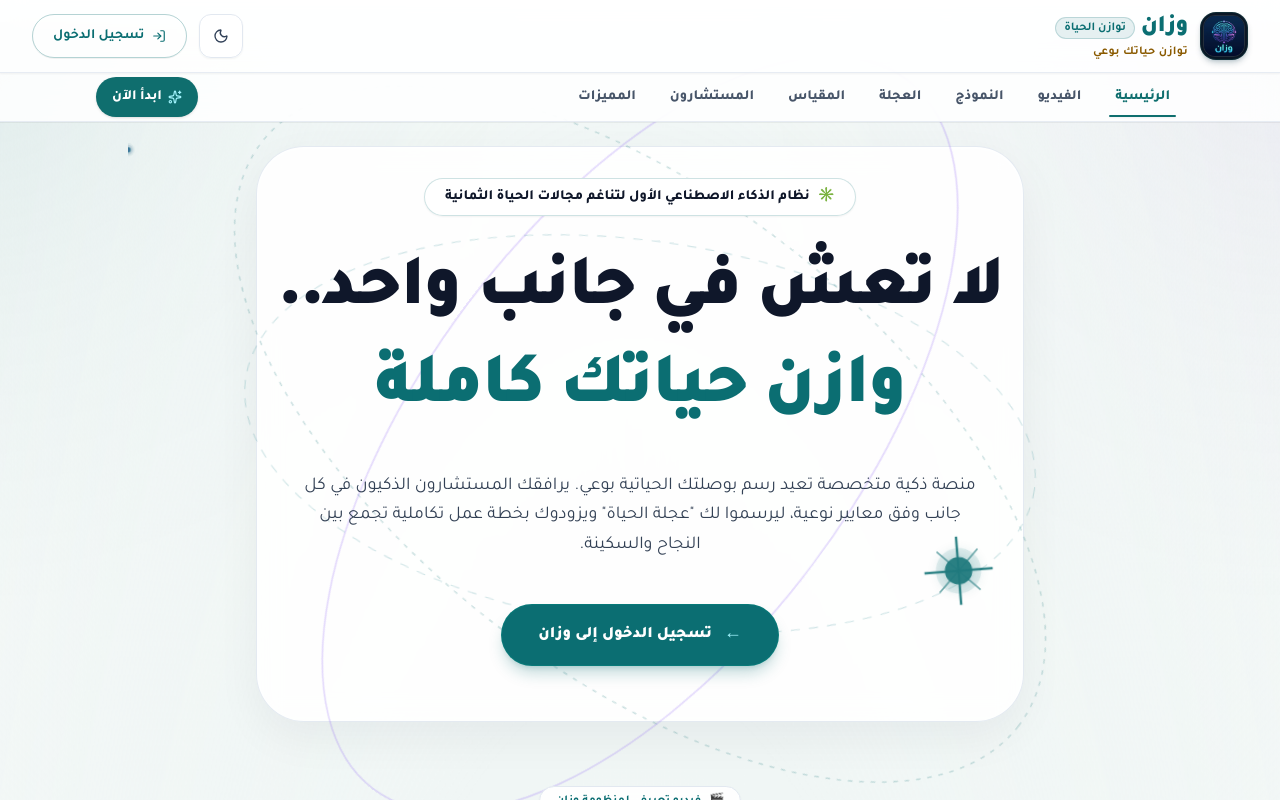
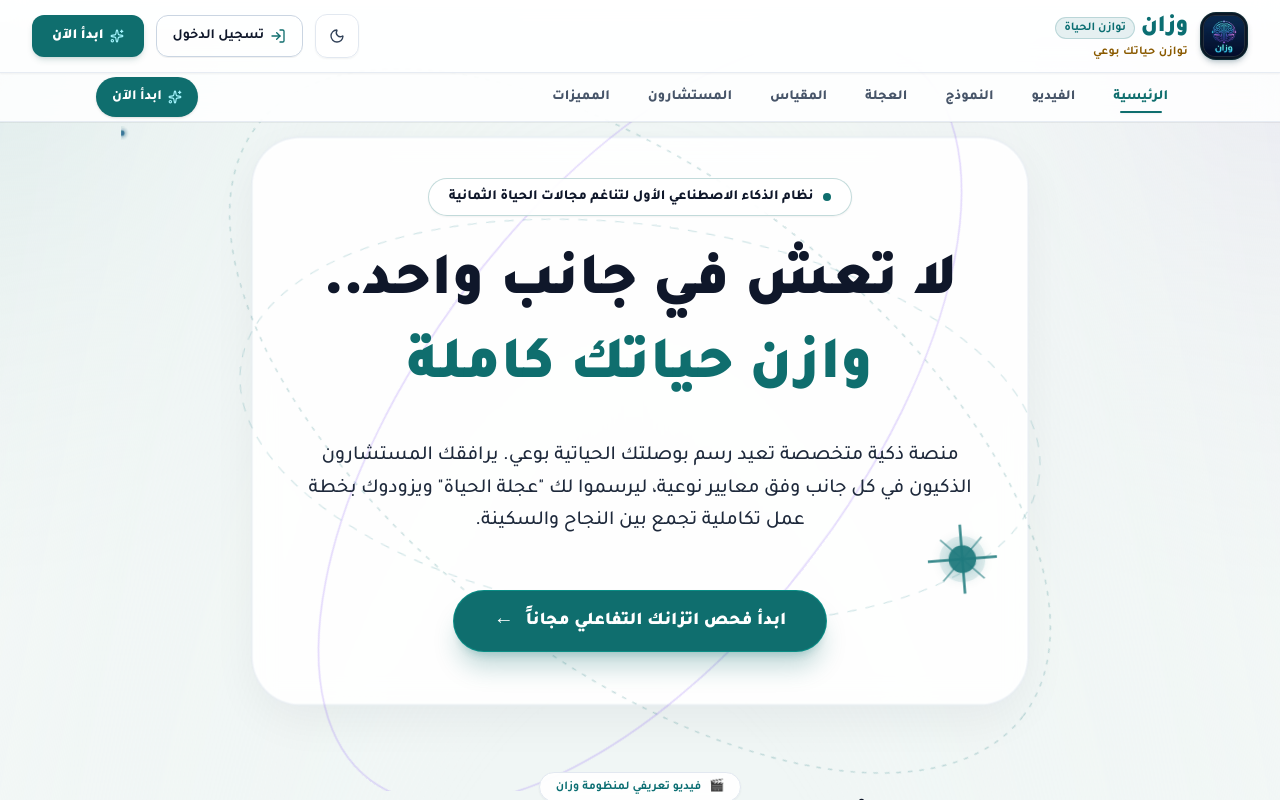
Before and after one commit to madyanlernen-oss/Wazin, a React (Vite) app: page / in a window 1280 px wide. Shown: the top 800 px of the page. Built offline with nearby package versions, Linux system fonts and the light colour scheme.

Commit message:
feat: modernize hero section and navbar typography, CTA, badges, and animations

```diff
--- a/src/components/Navbar.tsx
+++ b/src/components/Navbar.tsx
@@ -10,6 +10,7 @@ import {
   LogIn,
   Sun,
   Moon,
+  Sparkles,
 } from 'lucide-react';
 import { Screen, UserProfile } from '../types/lifeBalance';
 import { WazanLogo } from './WazanLogo';
@@ -88,19 +89,33 @@ export const Navbar: React.FC<NavbarProps> = ({
         </button>
 
         <div className="flex items-center gap-2 sm:gap-3">
+          {/* Theme toggle with clean icon */}
           <ThemeToggle theme={theme} onToggleTheme={onToggleTheme} />
 
-          {/* Secondary CTA: Login Pill */}
+          {/* Secondary Outline CTA: تسجيل الدخول */}
           <button
             type="button"
             onClick={() => {
               if (onNavigateToAuth) onNavigateToAuth('login');
               else onNavigate('login');
             }}
-            className="flex items-center gap-2 px-4 sm:px-5 py-2 min-h-[44px] rounded-full bg-transparent hover:bg-[#0B6E72]/10 dark:hover:bg-cyan-950/40 text-[#0B6E72] dark:text-cyan-300 border border-[#0B6E72]/30 dark:border-cyan-500/35 hover:border-[#0B6E72]/60 dark:hover:border-cyan-400/60 text-xs sm:text-sm font-bold transition-all motion-safe:hover:scale-105 active:scale-95 cursor-pointer shadow-2xs focus-visible:outline-none focus-visible:ring-2 focus-visible:ring-[#0B6E72] dark:focus-visible:ring-cyan-400"
+            className="flex items-center gap-1.5 px-3.5 sm:px-4 py-2 min-h-[42px] rounded-xl bg-transparent hover:bg-slate-100 dark:hover:bg-slate-800/60 text-[#0F172A] dark:text-slate-200 border border-slate-300 dark:border-slate-700 hover:border-[#0F6E6E] dark:hover:border-cyan-400 text-xs sm:text-sm font-bold transition-all motion-safe:hover:scale-[1.02] active:scale-95 cursor-pointer shadow-2xs focus-visible:outline-none focus-visible:ring-2 focus-visible:ring-[#0B6E72] dark:focus-visible:ring-cyan-400"
           >
-            <LogIn className="w-3.5 h-3.5 text-[#0B6E72] dark:text-cyan-400" aria-hidden="true" />
+            <LogIn className="w-4 h-4 text-[#0F6E6E] dark:text-cyan-400" aria-hidden="true" />
             <span>تسجيل الدخول</span>
+          </button>
+
+          {/* Primary Filled CTA: ابدأ الآن */}
+          <button
+            type="button"
+            onClick={() => {
+              if (onNavigateToAuth) onNavigateToAuth('signup');
+              else onNavigate('login');
+            }}
+            className="flex items-center gap-1.5 px-4 sm:px-5 py-2 min-h-[42px] rounded-xl bg-[#0F6E6E] hover:bg-[#0B5454] dark:bg-cyan-600 dark:hover:bg-cyan-500 text-white text-xs sm:text-sm font-black transition-all motion-safe:hover:scale-105 active:scale-95 cursor-pointer shadow-md shadow-teal-900/15 hover:shadow-lg hover:shadow-teal-900/25 focus-visible:outline-none focus-visible:ring-2 focus-visible:ring-[#0F6E6E] dark:focus-visible:ring-cyan-400"
+          >
+            <Sparkles className="w-3.5 h-3.5 text-cyan-200" aria-hidden="true" />
+            <span>ابدأ الآن</span>
           </button>
         </div>
       </HeaderShell>
--- a/src/index.css
+++ b/src/index.css
@@ -217,6 +217,21 @@ html.dark ::-webkit-scrollbar-thumb:hover {
     animation: ambientMeshDrift 20s ease-in-out infinite alternate;
     will-change: transform;
   }
+
+  /* Gentle Floating & Subtle Pulse for Hero Background Elements */
+  @keyframes heroFloating {
+    0%, 100% {
+      transform: translateY(0px) scale(1);
+    }
+    50% {
+      transform: translateY(-6px) scale(1.012);
+    }
+  }
+
+  .animate-hero-float {
+    animation: heroFloating 14s ease-in-out infinite;
+    will-change: transform;
+  }
 }
 
 @media print {
--- a/src/screens/LandingScreen.tsx
+++ b/src/screens/LandingScreen.tsx
@@ -254,7 +254,7 @@ export const LandingScreen: React.FC<LandingScreenProps> = ({
                   type="button"
                   onClick={() => handleScrollToSection(section.id)}
                   aria-current={isActive ? 'true' : undefined}
-                  className={`relative flex items-center justify-center px-3 sm:px-3.5 py-1.5 min-h-[40px] text-xs sm:text-sm font-extrabold transition-all duration-200 rounded-xl cursor-pointer select-none whitespace-nowrap focus-visible:outline-none focus-visible:ring-2 focus-visible:ring-[#0F6E6E] dark:focus-visible:ring-cyan-400 ${
+                  className={`relative flex items-center justify-center px-3.5 sm:px-4 py-2 min-h-[40px] text-xs sm:text-sm font-extrabold transition-all duration-200 rounded-xl cursor-pointer select-none whitespace-nowrap focus-visible:outline-none focus-visible:ring-2 focus-visible:ring-[#0F6E6E] dark:focus-visible:ring-cyan-400 ${
                     isActive
                       ? 'text-[#0F6E6E] dark:text-[#22D3EE] font-black'
                       : 'text-[#475569] dark:text-slate-400 hover:text-[#0F172A] dark:hover:text-white hover:bg-slate-100/60 dark:hover:bg-slate-800/50'
@@ -263,7 +263,7 @@ export const LandingScreen: React.FC<LandingScreenProps> = ({
                   <span>{section.label}</span>
                   {isActive && (
                     <span
-                      className="absolute bottom-0 inset-x-2 h-[2.5px] rounded-full bg-[#0F6E6E] dark:bg-[#22D3EE] shadow-xs"
+                      className="absolute bottom-1 left-1/2 -translate-x-1/2 w-3/5 min-w-[20px] max-w-[42px] h-[2.5px] rounded-full bg-[#0F6E6E] dark:bg-[#22D3EE] transition-all shadow-xs"
                       aria-hidden="true"
                     />
                   )}
@@ -313,7 +313,7 @@ export const LandingScreen: React.FC<LandingScreenProps> = ({
         {/* Main Centerpiece Frame with Generous Breathing Room */}
         <div id="hero" className="scroll-mt-36 relative max-w-4xl mx-auto pt-8 pb-14 px-6 sm:px-14 lg:px-16 text-center">
           {/* Luminous Oval Halo & Delicate Concentric Orbital Wireframes (SVG) */}
-          <div className="absolute inset-0 pointer-events-none flex items-center justify-center">
+          <div className="absolute inset-0 pointer-events-none flex items-center justify-center animate-hero-float">
             {/* Central Glassmorphic Frame (88%-92% Soft Ivory/White in Light Mode for WCAG AA Clarity) */}
             <div
               className={`w-full h-full max-w-3xl rounded-[3rem] border transition-all duration-500 ${
@@ -469,34 +469,40 @@ export const LandingScreen: React.FC<LandingScreenProps> = ({
           {/* Foreground Hero Content (Completely static, crisp, and high-contrast) */}
           <div className="relative z-10 space-y-7">
             {/* Top Pill Badge */}
-            <div className="inline-flex items-center gap-2 px-5 py-2 rounded-full bg-white/95 dark:bg-slate-900/85 border border-[#0B6E72]/20 dark:border-cyan-500/25 shadow-xs text-xs sm:text-sm font-extrabold text-[#0F172A] dark:text-cyan-300 transition-colors backdrop-blur-md">
-              <span className="text-[#0B6E72] dark:text-cyan-400">✳️</span>
+            <div className="inline-flex items-center gap-2.5 px-5 py-2 rounded-full bg-white/80 dark:bg-slate-900/75 border border-[#0F6E6E]/25 dark:border-cyan-500/30 shadow-xs text-xs sm:text-sm font-extrabold text-[#0F172A] dark:text-cyan-100 transition-colors backdrop-blur-md">
+              <span className="flex h-2 w-2 relative" aria-hidden="true">
+                <span className="animate-ping absolute inline-flex h-full w-full rounded-full bg-emerald-400 opacity-75"></span>
+                <span className="relative inline-flex rounded-full h-2 w-2 bg-[#0F6E6E] dark:bg-cyan-400"></span>
+              </span>
               <span>نظام الذكاء الاصطناعي الأول لتناغم مجالات الحياة الثمانية</span>
             </div>
 
-            {/* Centerpiece Bold Headlines (Deep Slate #0F172A & Deep Teal #0B6E72) */}
-            <div className="space-y-2 pt-1">
-              <h1 className="text-4xl sm:text-6xl lg:text-7xl font-black tracking-tight text-[#0F172A] dark:text-white leading-tight transition-colors">
+            {/* Centerpiece Bold Headlines (Deep Slate #0F172A & Rich Petrol Emerald #0F6E6E) */}
+            <div className="space-y-3 pt-1">
+              <h1 className="text-3xl sm:text-5xl lg:text-6xl font-black text-[#0F172A] dark:text-white leading-[1.25] sm:leading-[1.2] transition-colors">
                 لا تعش في جانب واحد..
               </h1>
-              <h2 className="text-4xl sm:text-6xl lg:text-7xl font-black tracking-tight text-[#0B6E72] dark:text-cyan-400 dark:drop-shadow-[0_0_24px_rgba(34,211,238,0.35)] leading-tight transition-colors">
+              <h2 className="text-3xl sm:text-5xl lg:text-6xl font-black text-[#0F6E6E] dark:text-[#22D3EE] leading-[1.25] sm:leading-[1.2] transition-colors">
                 وازن حياتك كاملة
               </h2>
             </div>
 
-            {/* Legible Body Paragraph (Dark Slate #334155 for >= 4.5:1 AA Contrast) */}
-            <p className="text-base sm:text-lg text-[#334155] dark:text-slate-300 leading-relaxed max-w-2xl mx-auto font-normal pt-2 transition-colors">
+            {/* Legible Body Paragraph with High Contrast */}
+            <p className="text-base sm:text-lg lg:text-xl text-[#1E293B] dark:text-slate-100 leading-relaxed max-w-2xl mx-auto font-medium pt-2 transition-colors">
               منصة ذكية متخصصة تعيد رسم بوصلتك الحياتية بوعي. يرافقك المستشارون الذكيون في كل جانب وفق معايير نوعية، ليرسموا لك "عجلة الحياة" ويزودوك بخطة عمل تكاملية تجمع بين النجاح والسكينة.
             </p>
 
             {/* Primary Hero Conversion CTA Button */}
-            <div className="pt-4">
+            <div className="pt-4 sm:pt-6 flex flex-col sm:flex-row items-center justify-center gap-3">
               <button
-                onClick={() => onNavigateToAuth('login')}
-                className="inline-flex items-center gap-3 px-9 py-4 rounded-full bg-[#0B6E72] hover:bg-[#09575A] dark:bg-[#0E7490] dark:hover:bg-[#0891B2] text-white text-base font-black shadow-lg shadow-[#0B6E72]/25 dark:shadow-cyan-950/50 border border-teal-600/30 dark:border-cyan-400/30 transition-all hover:scale-105 active:scale-95 cursor-pointer"
+                type="button"
+                onClick={() => onNavigateToAuth('signup')}
+                className="group relative inline-flex items-center justify-center gap-3 px-8 sm:px-10 py-4 rounded-full bg-[#0F6E6E] hover:bg-[#0B5454] dark:bg-cyan-600 dark:hover:bg-cyan-500 text-white text-base sm:text-lg font-black shadow-xl shadow-[#0F6E6E]/25 hover:shadow-2xl hover:shadow-[#0F6E6E]/40 dark:shadow-cyan-950/60 dark:hover:shadow-cyan-900/70 border border-teal-500/40 dark:border-cyan-400/40 transition-all duration-300 hover:-translate-y-1 hover:scale-[1.02] active:translate-y-0 active:scale-95 cursor-pointer overflow-hidden focus-visible:outline-none focus-visible:ring-4 focus-visible:ring-[#0F6E6E]/30 dark:focus-visible:ring-cyan-400/40"
               >
-                <span className="text-cyan-200 font-bold text-lg">&larr;</span>
-                <span>تسجيل الدخول إلى وزان</span>
+                {/* Shimmer sweep effect */}
+                <span className="absolute inset-0 w-full h-full bg-gradient-to-r from-transparent via-white/20 to-transparent -translate-x-full group-hover:translate-x-full transition-transform duration-1000 ease-out pointer-events-none" />
+                <span>ابدأ فحص اتزانك التفاعلي مجاناً</span>
+                <span className="text-xl leading-none font-bold transition-transform duration-300 group-hover:-translate-x-1.5" aria-hidden="true">&larr;</span>
               </button>
             </div>
           </div>
```
